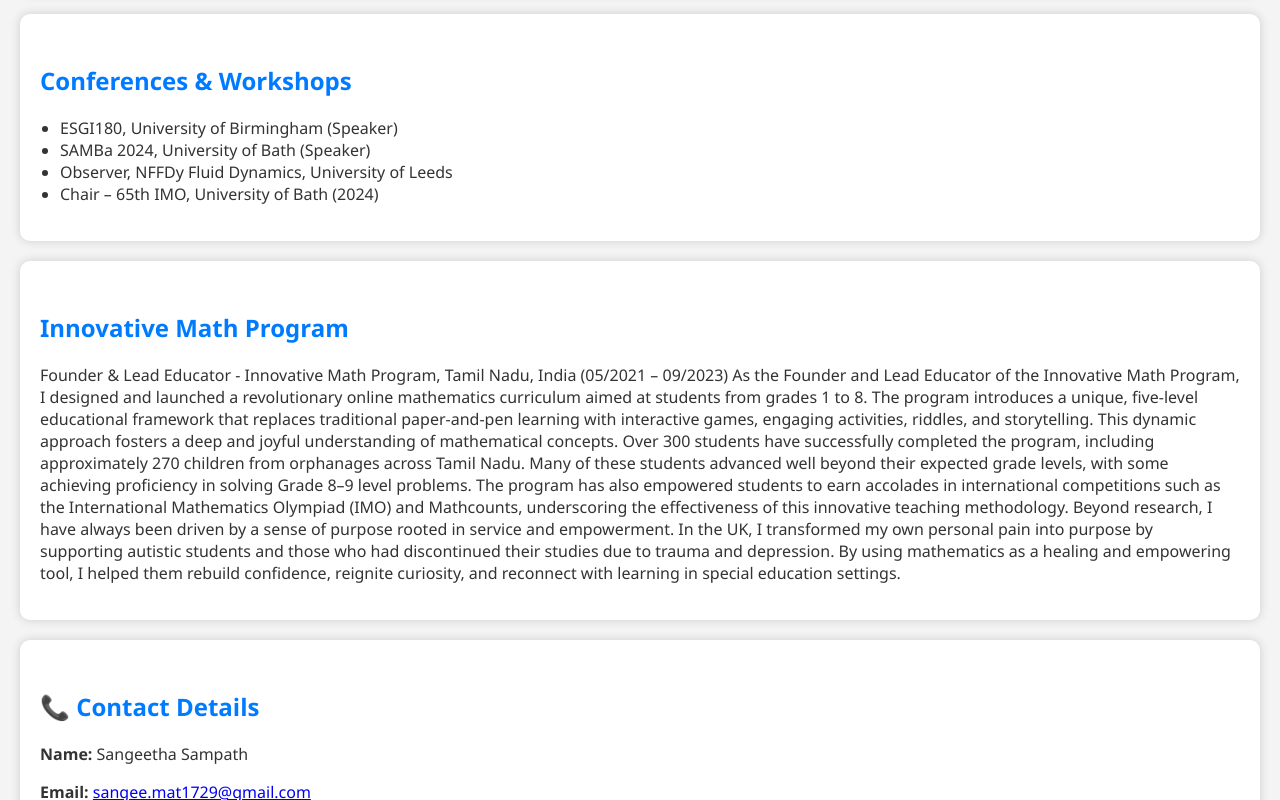
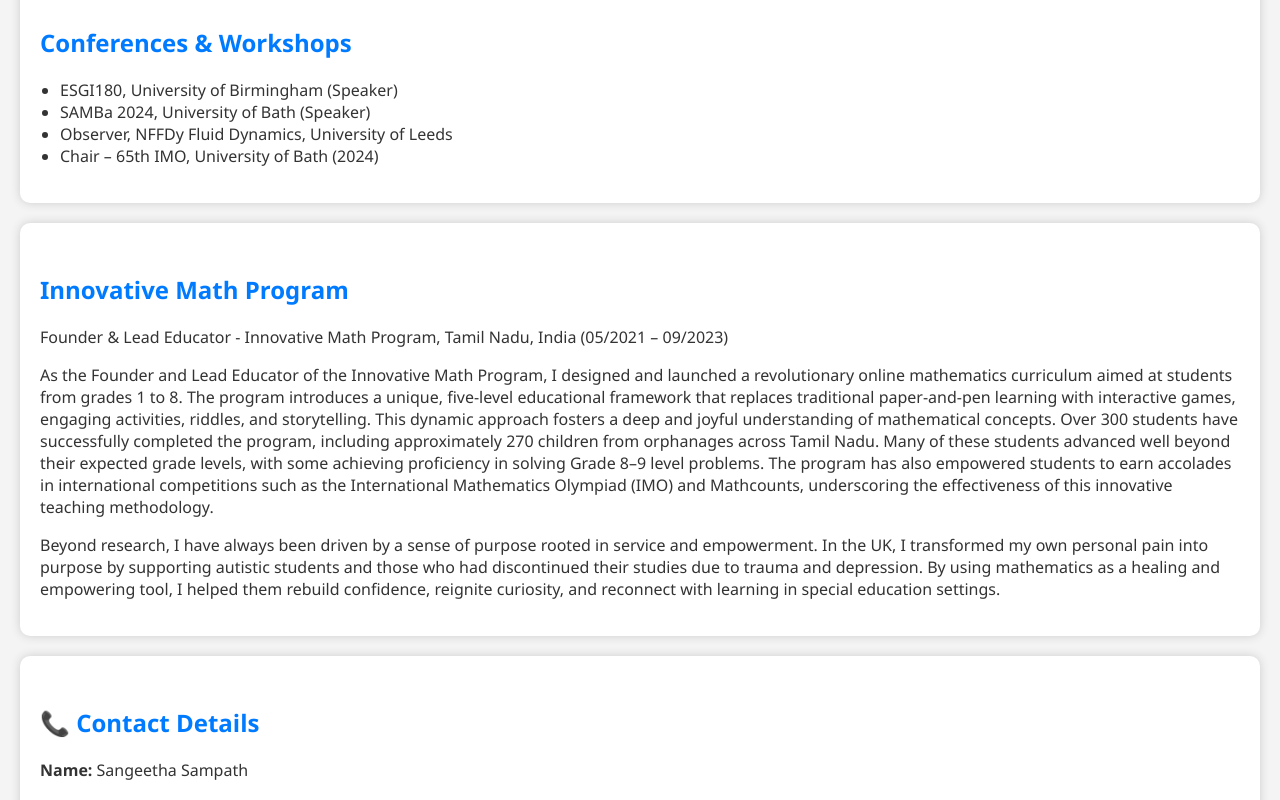
Before and after one commit to ss4432/sangeetha-website, a plain HTML site: page index.html in a window 1280 px wide. Shown: the part 2610-3410 px from the top of the page. Drawn offline with Linux system fonts and the light colour scheme.

Commit message:
Update index.html

```diff
--- a/index.html
+++ b/index.html
@@ -58,7 +58,7 @@ environments, enhancing flood prediction accuracy.</p></li>
       <li><p><strong>Fire Spread Modelling</strong> (BeZero Carbon, 2024) - The partner we worked with is BeZero Carbon. The primary problem revolves around the
 development of a stochastic model to understand the spread of forest fires and the underlying
 causes. I used an agent-based model and real data to tackle this challenge and also used
-Repast(python toolkit) for simulations.</p>p</li>
+Repast(python toolkit) for simulations.</p></li>
       <li><strong><p>Contaminant Transport Modelling</strong> (Worshop - Wessex Water, 2023) - The industry partner we worked with is Wessex Water. The challenge they proposed is to
 improve the modelling of the concentration of harmful bacteria in a river network, to
 provide users of the river with live information on water quality. Wessex Water is interested
@@ -119,10 +119,10 @@ harvesting.</p>
 
  <section id="math">
     <h2>Innovative Math Program</h2>
-    <p>Founder & Lead Educator - Innovative Math Program, Tamil Nadu, India (05/2021 – 09/2023)
-As the Founder and Lead Educator of the Innovative Math Program, I designed and launched a revolutionary online mathematics curriculum aimed at students from grades 1 to 8. The program introduces a unique, five-level educational framework that replaces traditional paper-and-pen learning with interactive games, engaging activities, riddles, and storytelling. This dynamic approach fosters a deep and joyful understanding of mathematical concepts. Over 300 students have successfully completed the program, including approximately 270 children from orphanages across Tamil Nadu. Many of these students advanced well beyond their expected grade levels, with some achieving proficiency in solving Grade 8–9 level problems. The program has also empowered students to earn accolades in international competitions such as the International Mathematics Olympiad (IMO) and Mathcounts, underscoring the effectiveness of this innovative teaching methodology.
+    <p>Founder & Lead Educator - Innovative Math Program, Tamil Nadu, India (05/2021 – 09/2023)</p>
+<p>As the Founder and Lead Educator of the Innovative Math Program, I designed and launched a revolutionary online mathematics curriculum aimed at students from grades 1 to 8. The program introduces a unique, five-level educational framework that replaces traditional paper-and-pen learning with interactive games, engaging activities, riddles, and storytelling. This dynamic approach fosters a deep and joyful understanding of mathematical concepts. Over 300 students have successfully completed the program, including approximately 270 children from orphanages across Tamil Nadu. Many of these students advanced well beyond their expected grade levels, with some achieving proficiency in solving Grade 8–9 level problems. The program has also empowered students to earn accolades in international competitions such as the International Mathematics Olympiad (IMO) and Mathcounts, underscoring the effectiveness of this innovative teaching methodology.</p>
 
-Beyond research, I have always been driven by a sense of purpose rooted in service and empowerment. In the UK, I transformed my own personal pain into purpose by supporting autistic students and those who had discontinued their studies due to trauma and depression. By using mathematics as a healing and empowering tool, I helped them rebuild confidence, reignite curiosity, and reconnect with learning in special education settings.</p>
+<p>Beyond research, I have always been driven by a sense of purpose rooted in service and empowerment. In the UK, I transformed my own personal pain into purpose by supporting autistic students and those who had discontinued their studies due to trauma and depression. By using mathematics as a healing and empowering tool, I helped them rebuild confidence, reignite curiosity, and reconnect with learning in special education settings.</p>
   </section>
 <section id="contact">
   <h2>📞 Contact Details</h2>
```
